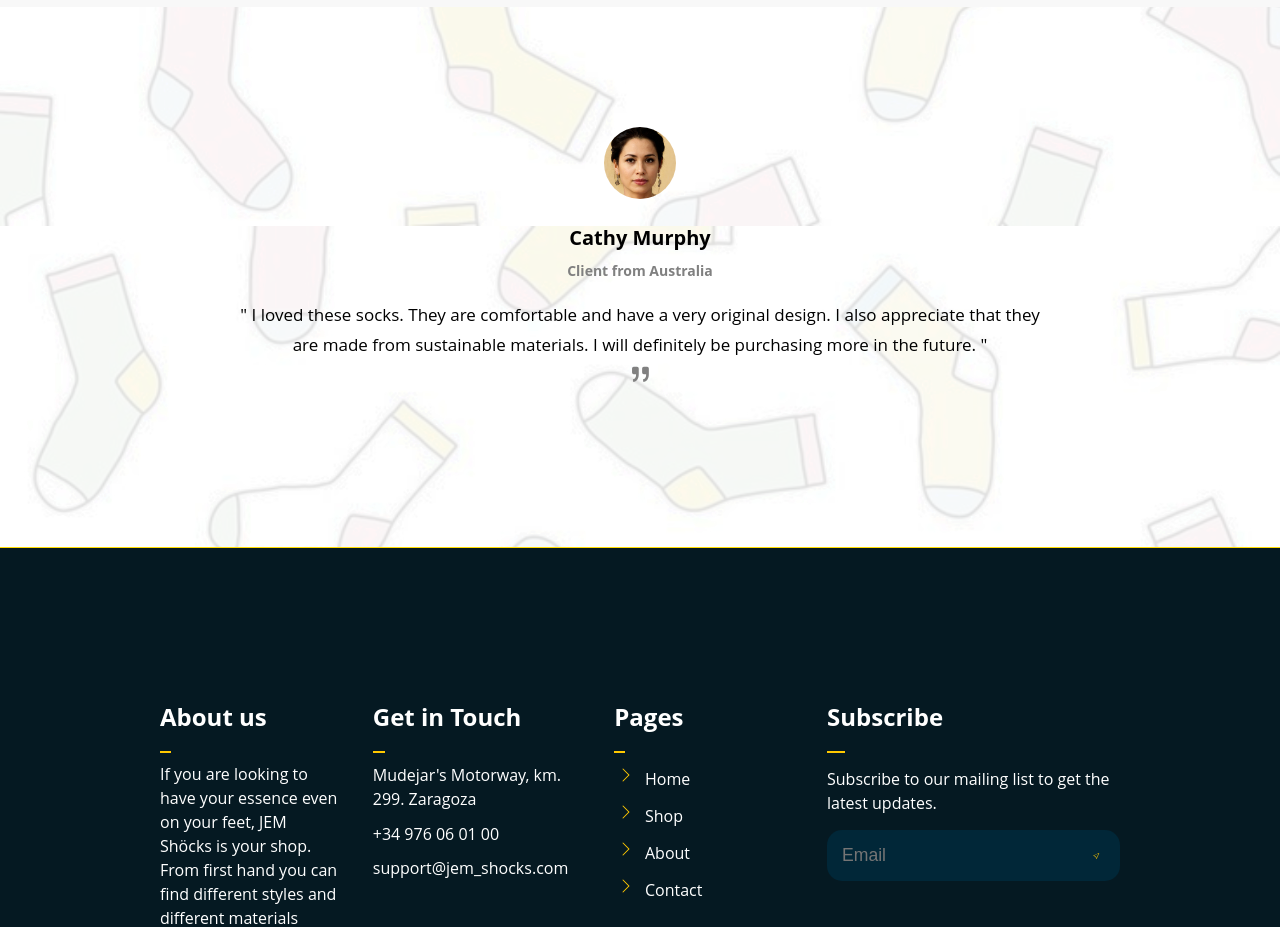
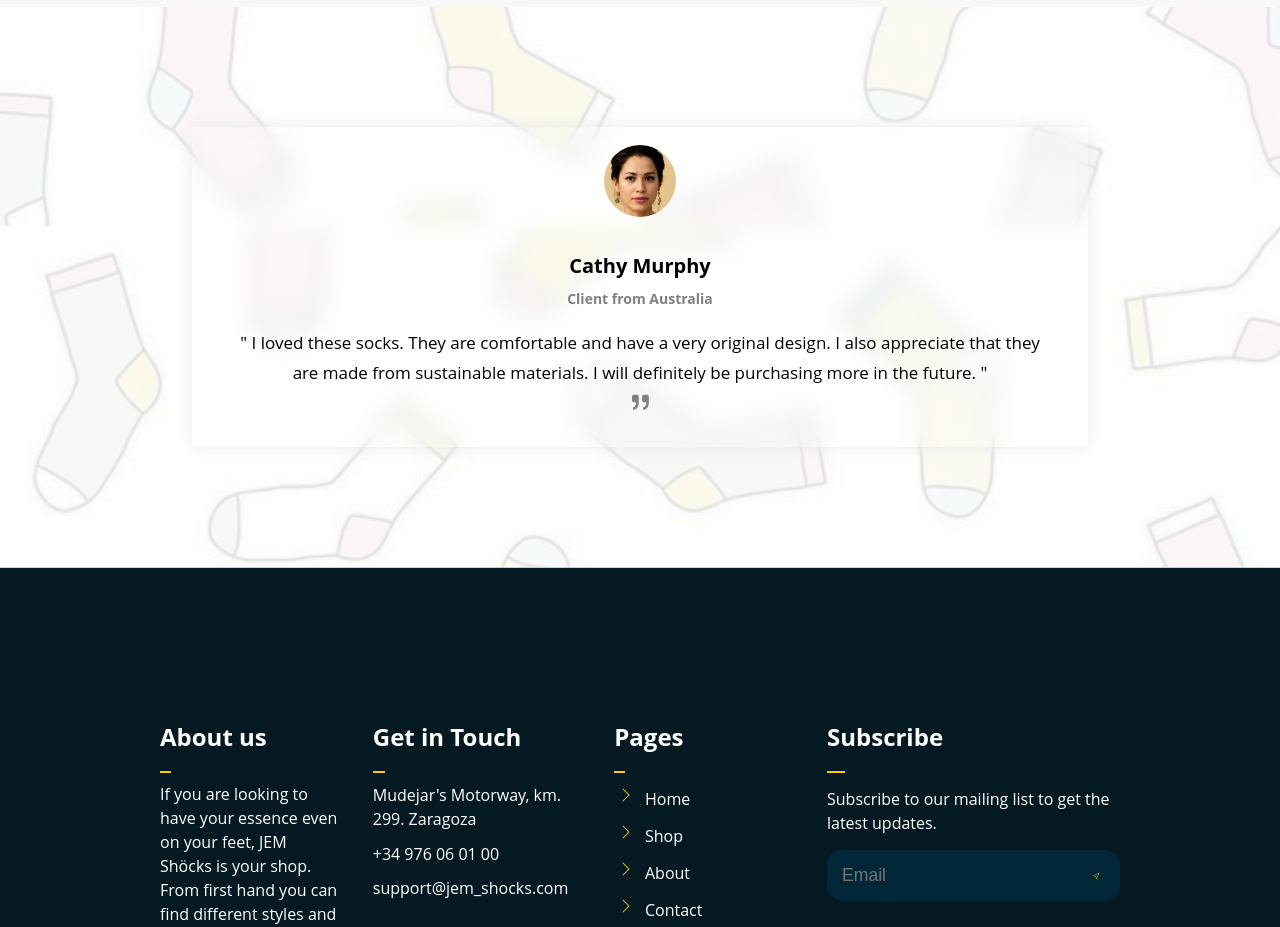
Before and after one commit to Yorrryiii/JEM_Shocks, a React (Create React App) app in the folder jem_shocks/: page / in a window 1280 px wide. Shown: the part 2340-3267 px from the top of the page. Built offline with nearby package versions, Linux system fonts and the light colour scheme; a web font is replaced by a local one.

Commit message:
no message

```diff
--- a/jem_shocks/src/components/Carousel.jsx
+++ b/jem_shocks/src/components/Carousel.jsx
@@ -36,6 +36,7 @@ export class OpinionCarousel extends React.Component {
 
     render() {
         return (
+            <div id='bordeCarousel'>
                 <div id="carousel">
                     <div id='opinion-0'>
                         <img src="/images/opinion1.jpeg" alt="Opinion 1" />
@@ -64,6 +65,7 @@ export class OpinionCarousel extends React.Component {
                         </svg>
                     </div>
                 </div>
+            </div>
         );
     }
 }
--- a/jem_shocks/src/components/styles/Carousel.css
+++ b/jem_shocks/src/components/styles/Carousel.css
@@ -4,16 +4,17 @@
     margin-left: auto;
     margin-right: auto;
     position: relative;
-    height: 300px;
+    height: 20em;
     overflow: hidden;
-    /* Hacemos qeu no se pueda seleccionar nada del texto */
     user-select: none;
+    backdrop-filter: blur(10px);
+    box-shadow: 0px 0px 15px 0px rgb(235, 235, 235);
 }
 
 #carousel img{
     border-radius: 60px;
     width: 8%;
-    margin: 0px 0px 20px;
+    margin: 18px 0px 30px;
 }
 
 #opinion-0, #opinion-1, #opinion-2{
@@ -26,7 +27,7 @@
     position: absolute;
     top: 100%;
     width: 100%;
-    transition: top 0.3s ease-in-out;
+    /* transition: top 0.3s ease-in-out; */
 }
 
 #opinion-0 h3, #opinion-1 h3, #opinion-2 h3{
```
Lines whose indentation alone changed are shown as unchanged.
